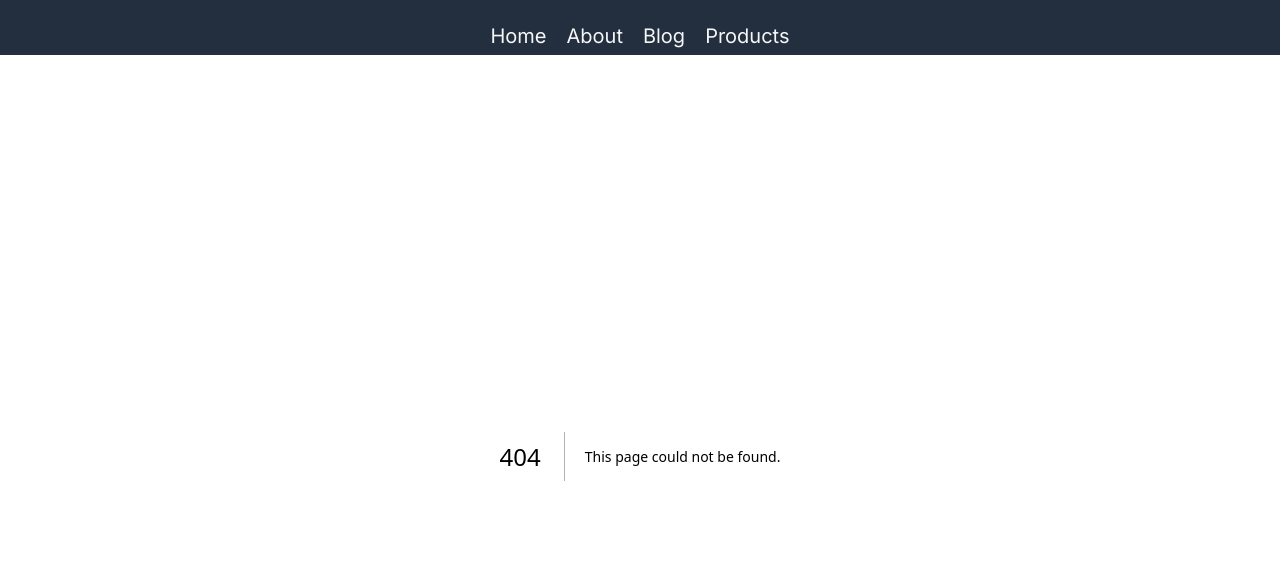
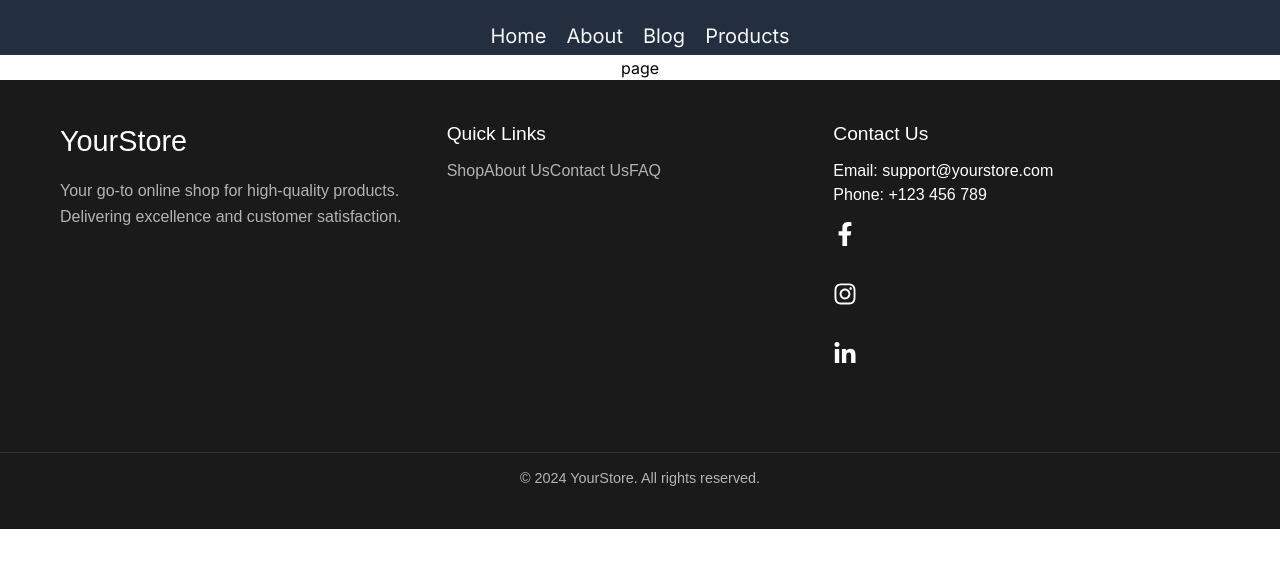
Before and after one commit to DTarkh/tbc-next.js, a Next.js app: page /home in a window 1280 px wide. Before the commit this address had no page. Shown: the top 568 px of the page. Built offline with nearby package versions, Linux system fonts and the light colour scheme.

Commit message:
add footer

```diff
--- /dev/null
+++ b/app/Footer/Footer.css
@@ -0,0 +1,103 @@
+/* General footer styles */
+.footer {
+    background-color: #1a1a1a;
+    color: #fff;
+    padding: 40px 0;
+    font-family: 'Arial', sans-serif;
+  }
+
+  .footer-content {
+    display: flex;
+    justify-content: space-between;
+    max-width: 1200px;
+    margin: 0 auto;
+    padding: 0 20px;
+    flex-wrap: wrap;
+  }
+
+  .footer-column {
+    flex: 1;
+    min-width: 250px;
+    margin-bottom: 20px;
+  }
+
+  .footer-title {
+    font-size: 1.8rem;
+    margin-bottom: 15px;
+    color: #fff;
+  }
+
+  .footer-description {
+    font-size: 1rem;
+    line-height: 1.6;
+    color: #b3b3b3;
+  }
+
+  .footer-subtitle {
+    font-size: 1.2rem;
+    margin-bottom: 10px;
+    color: #fff;
+  }
+
+  .footer-links {
+    list-style-type: none;
+    padding: 0;
+  }
+
+  .footer-links li {
+    margin-bottom: 10px;
+  }
+
+  .footer-links li a {
+    color: #b3b3b3;
+    text-decoration: none;
+    font-size: 1rem;
+    transition: color 0.3s;
+  }
+
+  .footer-links li a:hover {
+    color: #fff;
+  }
+
+  .social-links {
+    margin-top: 15px;
+  }
+
+  .social-icon {
+    color: #fff;
+    margin-right: 10px;
+    font-size: 1.5rem;
+    transition: color 0.3s;
+  }
+
+  .social-icon:hover {
+    color: #0077b5; /* Highlight color */
+  }
+
+  .footer-bottom {
+    text-align: center;
+    margin-top: 30px;
+    border-top: 1px solid #333;
+    padding-top: 15px;
+    font-size: 0.9rem;
+    color: #b3b3b3;
+  }
+
+  .footer-bottom p {
+    margin: 0;
+  }
+
+  @media (max-width: 768px) {
+    .footer-content {
+      flex-direction: column;
+      align-items: center;
+    }
+
+    .footer-column {
+      text-align: center;
+    }
+
+    .social-links {
+      justify-content: center;
+    }
+  }
--- /dev/null
+++ b/app/Footer/Footer.jsx
@@ -0,0 +1,52 @@
+import "./Footer.css"
+
+import { FaFacebookF, FaInstagram, FaLinkedinIn } from "react-icons/fa";
+
+const Footer = () => {
+  return (
+    <footer className="footer">
+      <div className="footer-content">
+        <div className="footer-column">
+          <h3 className="footer-title">YourStore</h3>
+          <p className="footer-description">
+            Your go-to online shop for high-quality products. Delivering excellence and customer satisfaction.
+          </p>
+        </div>
+
+        <div className="footer-column">
+          <h4 className="footer-subtitle">Quick Links</h4>
+          <ul className="footer-links">
+            <li><a href="/shop">Shop</a></li>
+            <li><a href="/about">About Us</a></li>
+            <li><a href="/contact">Contact Us</a></li>
+            <li><a href="/faq">FAQ</a></li>
+          </ul>
+        </div>
+
+        <div className="footer-column">
+          <h4 className="footer-subtitle">Contact Us</h4>
+          <p>Email: <a href="mailto:support@yourstore.com">support@yourstore.com</a></p>
+          <p>Phone: +123 456 789</p>
+
+          <div className="social-links">
+            <a href="https://facebook.com" target="_blank" rel="noopener noreferrer" className="social-icon">
+              <FaFacebookF />
+            </a>
+            <a href="https://instagram.com" target="_blank" rel="noopener noreferrer" className="social-icon">
+              <FaInstagram />
+            </a>
+            <a href="https://linkedin.com" target="_blank" rel="noopener noreferrer" className="social-icon">
+              <FaLinkedinIn />
+            </a>
+          </div>
+        </div>
+      </div>
+
+      <div className="footer-bottom">
+        <p>&copy; 2024 YourStore. All rights reserved.</p>
+      </div>
+    </footer>
+  );
+};
+
+export default Footer;
--- a/app/Wrap/Main.css
+++ b/app/Wrap/Main.css
@@ -1,11 +1,10 @@
 .main-container{
-    padding-top:7vh;
     background-color:#fff;
     width:100%;
     display: flex;
     flex-direction: column;
-    flex: 1 1 calc(50% - 20px);
     align-items: center;
     gap:5px;
+    justify-content: center;
 
 }
--- /dev/null
+++ b/app/home/page.jsx
@@ -0,0 +1,12 @@
+import Main from "../Wrap/Main"
+
+const page = () => {
+  return (
+    <Main>
+        <div>page</div>
+
+    </Main>
+  )
+}
+
+export default page
--- a/app/layout.tsx
+++ b/app/layout.tsx
@@ -2,6 +2,7 @@ import "./globals.css"
 import type { Metadata } from 'next'
 import { Inter } from 'next/font/google'
 import Navbar from '../app/Navigation/Navbar'
+import Footer from "./Footer/Footer"
 
 const inter = Inter({ subsets: ['latin'] })
 
@@ -21,6 +22,8 @@ export default function RootLayout({
       <Navbar />
 
         {children}
+
+        <Footer />
         </body>
     </html>
   )
--- a/app/page.tsx
+++ b/app/page.tsx
@@ -1,5 +1,5 @@
 import { redirect } from "next/navigation"
 
 export default function Home() {
-  redirect('/auth')
+  redirect('/home')
 }
--- a/package.json
+++ b/package.json
@@ -19,6 +19,7 @@
     "postcss": "8.4.47",
     "react": "18.3.1",
     "react-dom": "18.3.1",
+    "react-icons": "^5.3.0",
     "tailwindcss": "3.4.13",
     "typescript": "5.6.3"
   }
```
Also changed, not shown: 1 other file (tests, documents, lock files or other folders).
